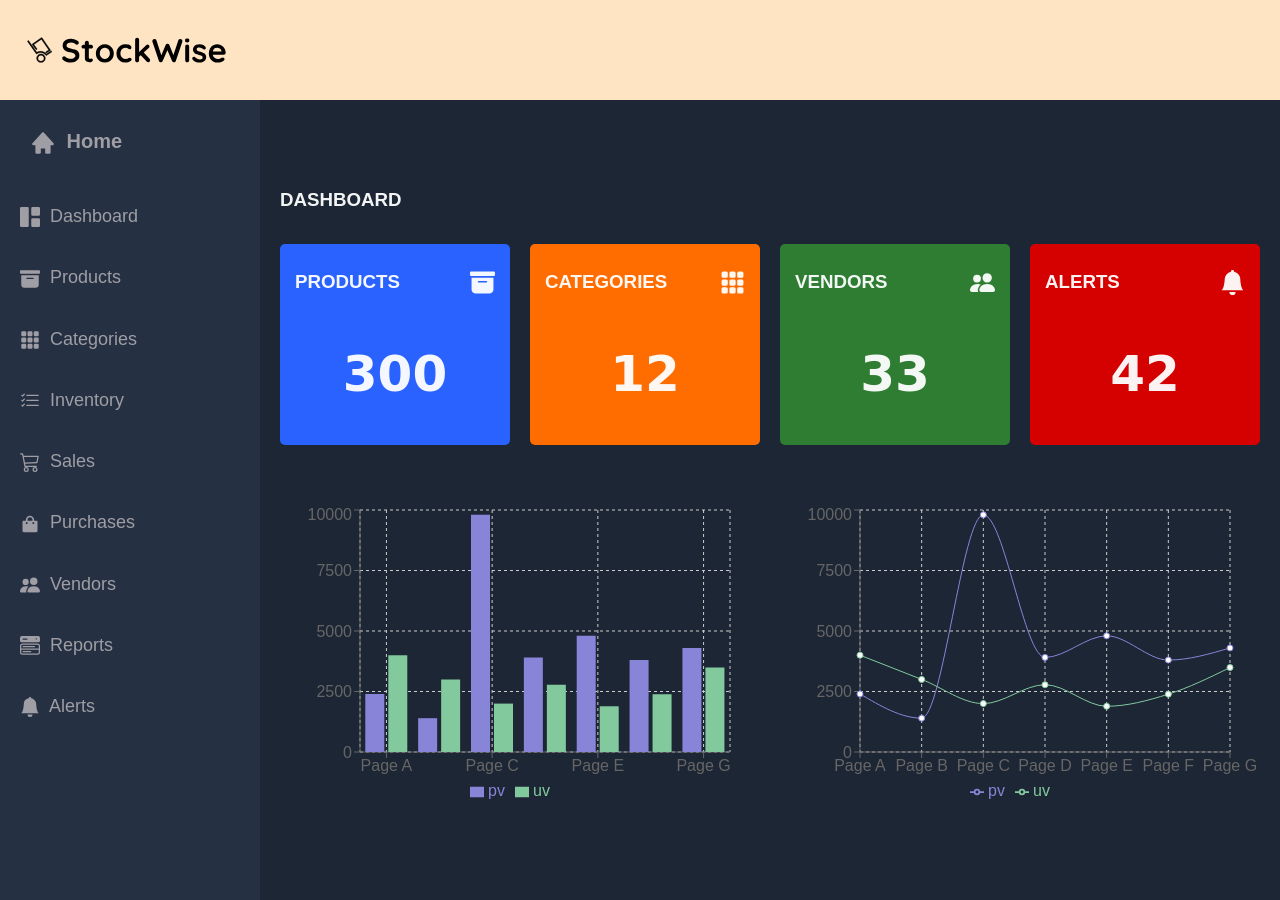
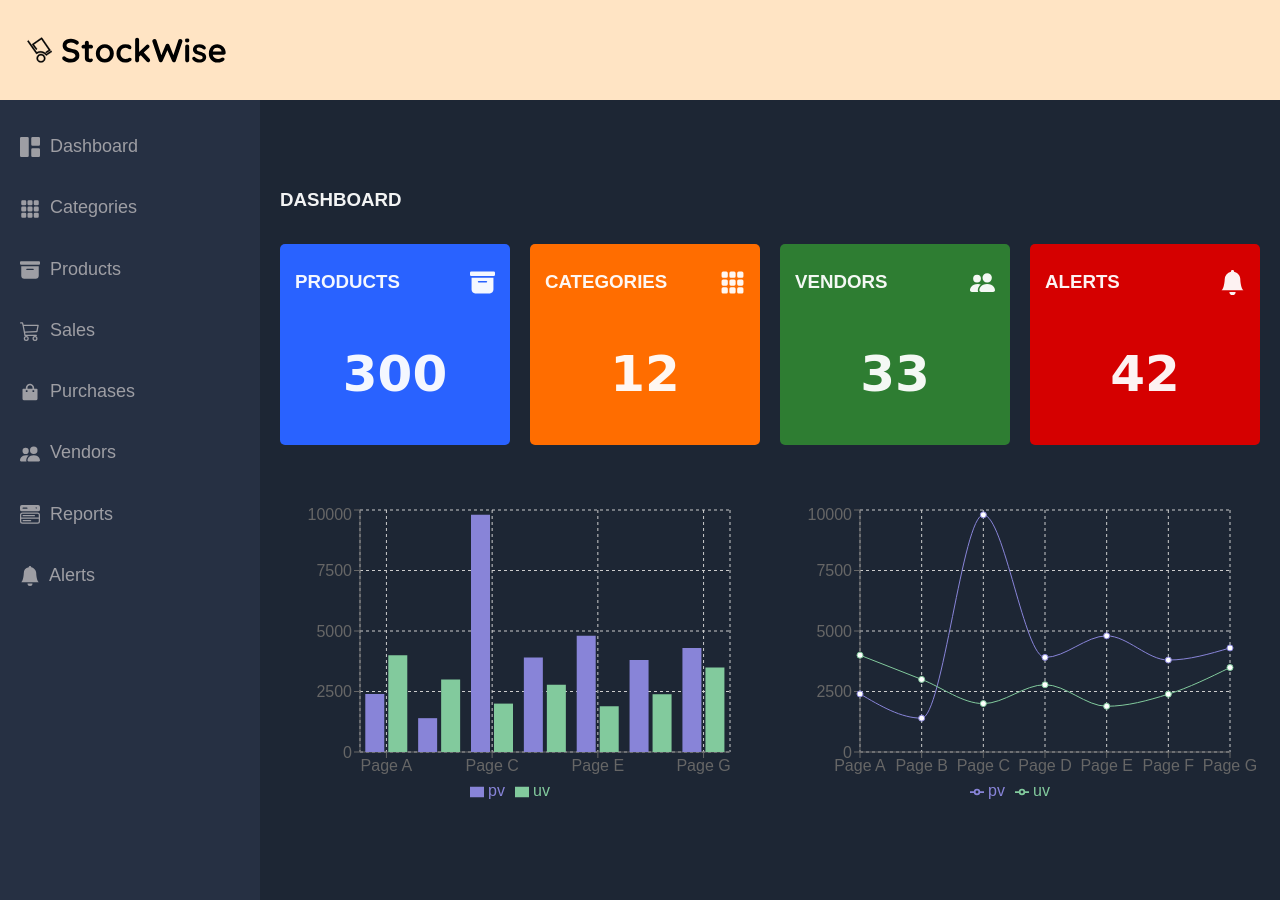
Before and after one commit to pujaKumari15/StockWise, a React (Create React App) app in the folder frontend/stockwise-frontend/: page /dashboard in a window 1280 px wide. Built offline with nearby package versions, Linux system fonts and the light colour scheme.

Commit message:
Updating Dashboard

```diff
--- a/frontend/stockwise-frontend/src/pages/dashboard/SideBar.jsx
+++ b/frontend/stockwise-frontend/src/pages/dashboard/SideBar.jsx
@@ -9,12 +9,12 @@ import {AiFillAlert} from "react-icons/ai";
 function Sidebar({openSidebarToggle, OpenSidebar}) {
     return (
         <aside id="sidebar" className={openSidebarToggle ? "sidebar-responsive": ""}>
-            <div className='sidebar-title'>
+         {/*  <div className='sidebar-title'>
                 <div className='sidebar-brand'>
                     <BiSolidHome  className='icon_header'/> Home
                 </div>
                 <span className='icon close_icon' onClick={OpenSidebar}>X</span>
-            </div>
+    </div> */}
 
             <ul className='sidebar-list'>
                 <li className='sidebar-list-item'>
@@ -24,17 +24,12 @@ function Sidebar({openSidebarToggle, OpenSidebar}) {
                 </li>
                 <li className='sidebar-list-item'>
                     <a href="">
-                        <BsFillArchiveFill className='icon'/> Products
-                    </a>
-                </li>
-                <li className='sidebar-list-item'>
-                    <a href="">
                         <BsFillGrid3X3GapFill className='icon'/> Categories
                     </a>
                 </li>
                 <li className='sidebar-list-item'>
                     <a href="">
-                        <BsListCheck className='icon'/> Inventory
+                        <BsFillArchiveFill className='icon'/> Products
                     </a>
                 </li>
                 <li className='sidebar-list-item'>
```
